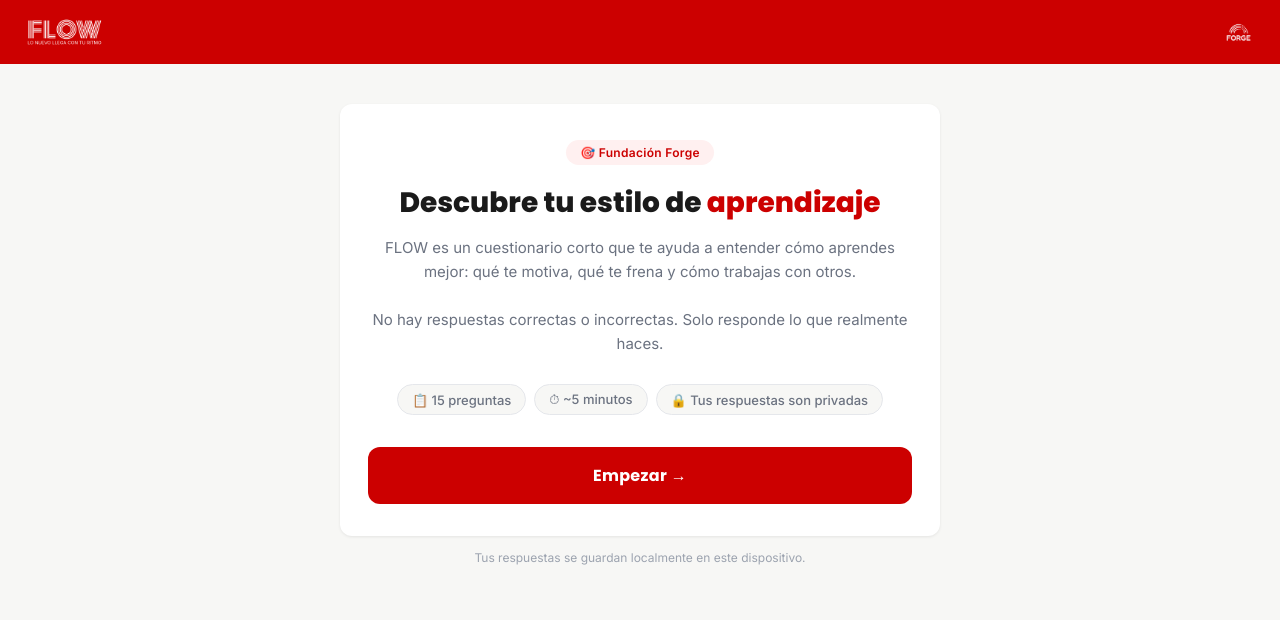
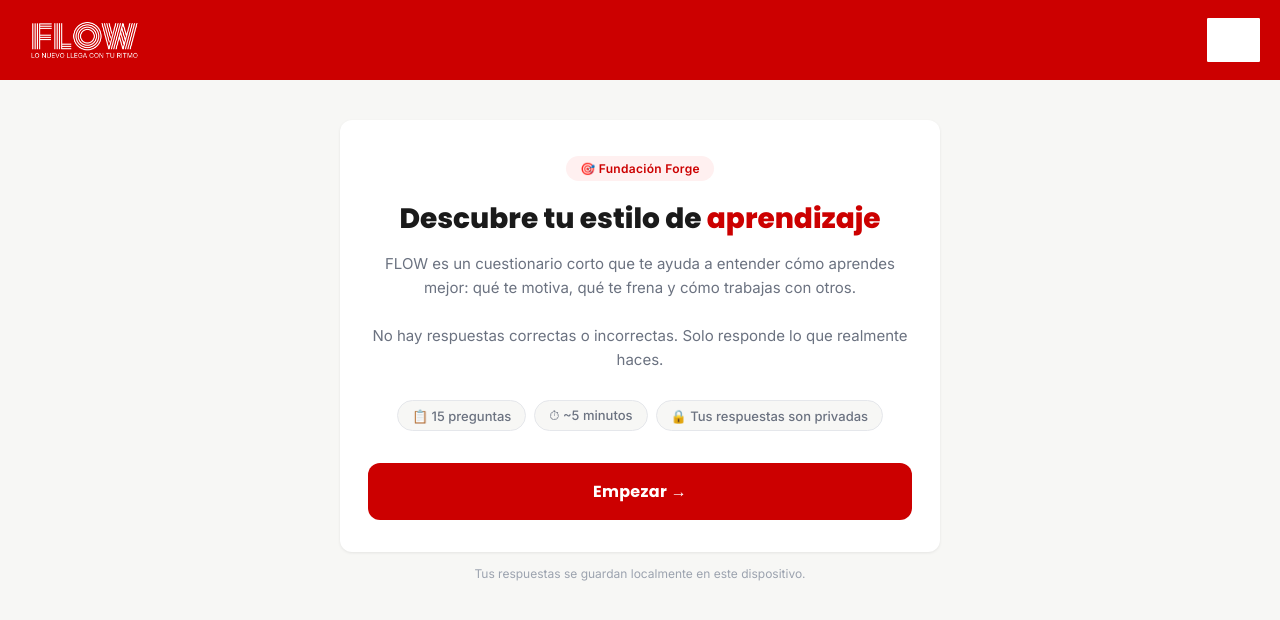
Before and after one commit to FundacionForge/Flow, a React (Vite) app: page / in a window 1280 px wide. Shown: the top 620 px of the page. Built offline with nearby package versions, Linux system fonts and the light colour scheme; no server answers.

Commit message:
fix(ui): increase header height and logo sizes, fix Forge logo filter for clean white on red

```diff
--- a/src/styles/global.css
+++ b/src/styles/global.css
@@ -27,7 +27,7 @@
   --font-title: 'Poppins', sans-serif;
   --font-body: 'Inter', sans-serif;
   --max-w: 600px;
-  --header-h: 64px;
+  --header-h: 80px;
 }
 
 /* ─── Reset ─────────────────────────────────────────────────────────────────── */
@@ -64,17 +64,16 @@
   flex-shrink: 0;
 }
 .header-logo-flow {
-  height: 36px;
+  height: 52px;
   width: auto;
   object-fit: contain;
   filter: brightness(0) invert(1);
 }
 .header-logo-forge {
-  height: 36px;
+  height: 44px;
   width: auto;
   object-fit: contain;
-  filter: invert(1);
-  mix-blend-mode: screen;
+  filter: brightness(0) invert(1);
 }
 
 /* ─── Main content area ─────────────────────────────────────────────────────── */
@@ -1347,8 +1346,8 @@
   padding: 12px 24px;
   gap: 16px;
 }
-.logo-header .header-logo-flow  { height: 32px; filter: brightness(0) invert(1); }
-.logo-header .header-logo-forge { height: 32px; filter: invert(1); mix-blend-mode: screen; }
+.logo-header .header-logo-flow  { height: 44px; filter: brightness(0) invert(1); }
+.logo-header .header-logo-forge { height: 36px; filter: brightness(0) invert(1); }
 .report-title-bar {
   background: var(--surface);
   border-bottom: 1.5px solid var(--border);
```
